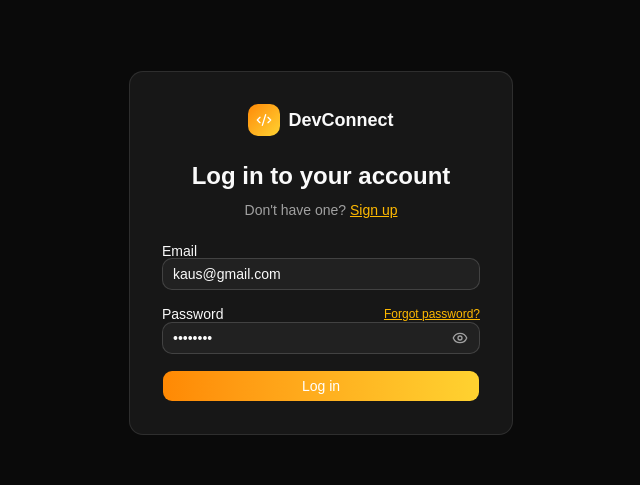
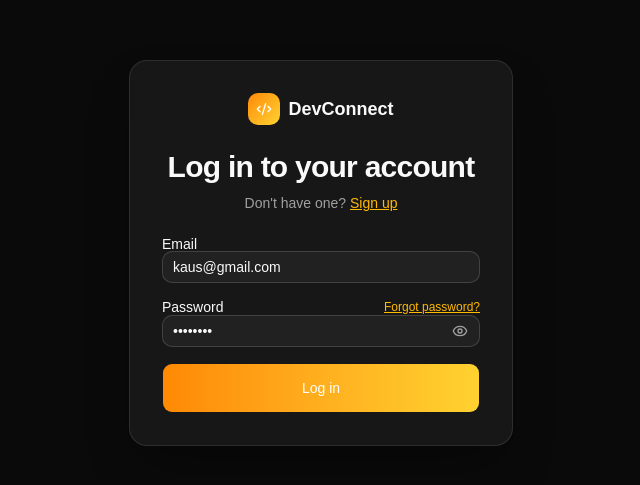
Before and after one commit to Kaushal-2001/DevConnect-frontend, a React (Vite) app: page /login in a window 1280 px wide. Shown: the part 147-632 px from the top of the page, without its empty margins (319-959 px from the left). Built offline with nearby package versions, Linux system fonts and the light colour scheme.

Commit message:
Redesign login page

```diff
--- a/src/pages/Login.jsx
+++ b/src/pages/Login.jsx
@@ -8,6 +8,7 @@ import axios from "axios";
 import { useDispatch } from "react-redux";
 import { addUser } from "@/utils/userSlice";
 import { BASE_URL } from "@/utils/constants";
+import { motion } from "framer-motion";
 
 export function Login() {
   // This just remembers whether the password should be visible or hidden.
@@ -43,8 +44,14 @@ export function Login() {
 
   return (
     <div className="flex min-h-screen items-center justify-center bg-background p-6">
-      {/* The Login Card */}
-      <div className="w-full max-w-sm rounded-xl border border-border bg-card p-8">
+      {/* The Login Card — now with real depth and a fade/scale-in
+          entrance, matching Signup/ProfileCard/Navbar */}
+      <motion.div
+        initial={{ opacity: 0, y: 16, scale: 0.98 }}
+        animate={{ opacity: 1, y: 0, scale: 1 }}
+        transition={{ duration: 0.4, ease: "easeOut" }}
+        className="w-full max-w-sm rounded-2xl border border-white/10 bg-card p-8 shadow-2xl shadow-black/40"
+      >
         {/* Logo — icon in a gradient badge, matching the Navbar */}
         <div className="mb-6 flex items-center justify-center gap-2">
           <div className="flex h-8 w-8 items-center justify-center rounded-lg bg-gradient-to-br from-orange-400 to-amber-300">
@@ -53,8 +60,8 @@ export function Login() {
           <span className="text-lg font-bold">DevConnect</span>
         </div>
 
-        {/* Heading */}
-        <h2 className="mb-2 text-center text-2xl font-bold">
+        {/* Heading — stronger size/weight contrast, matching Signup */}
+        <h2 className="mb-2 text-center text-3xl font-extrabold tracking-tight">
           Log in to your account
         </h2>
         <p className="mb-6 text-center text-sm text-muted-foreground">
@@ -120,16 +127,18 @@ export function Login() {
             </div>
           </div>
 
-          {/* Submit button */}
+          {/* Submit button — slightly taller, with a hover/tap pop */}
+          <motion.div whileHover={{ scale: 1.02 }} whileTap={{ scale: 0.98 }}>
             <Button
               type="button"
-            className="w-full bg-gradient-to-r from-orange-400 to-amber-300 text-white"
+              className="w-full bg-gradient-to-r from-orange-400 to-amber-300 py-6 text-white"
               onClick={handleLogin}
             >
               Log in
             </Button>
+          </motion.div>
         </form>
-      </div>
+      </motion.div>
     </div>
   );
 }
```
Lines whose indentation alone changed are shown as unchanged.
